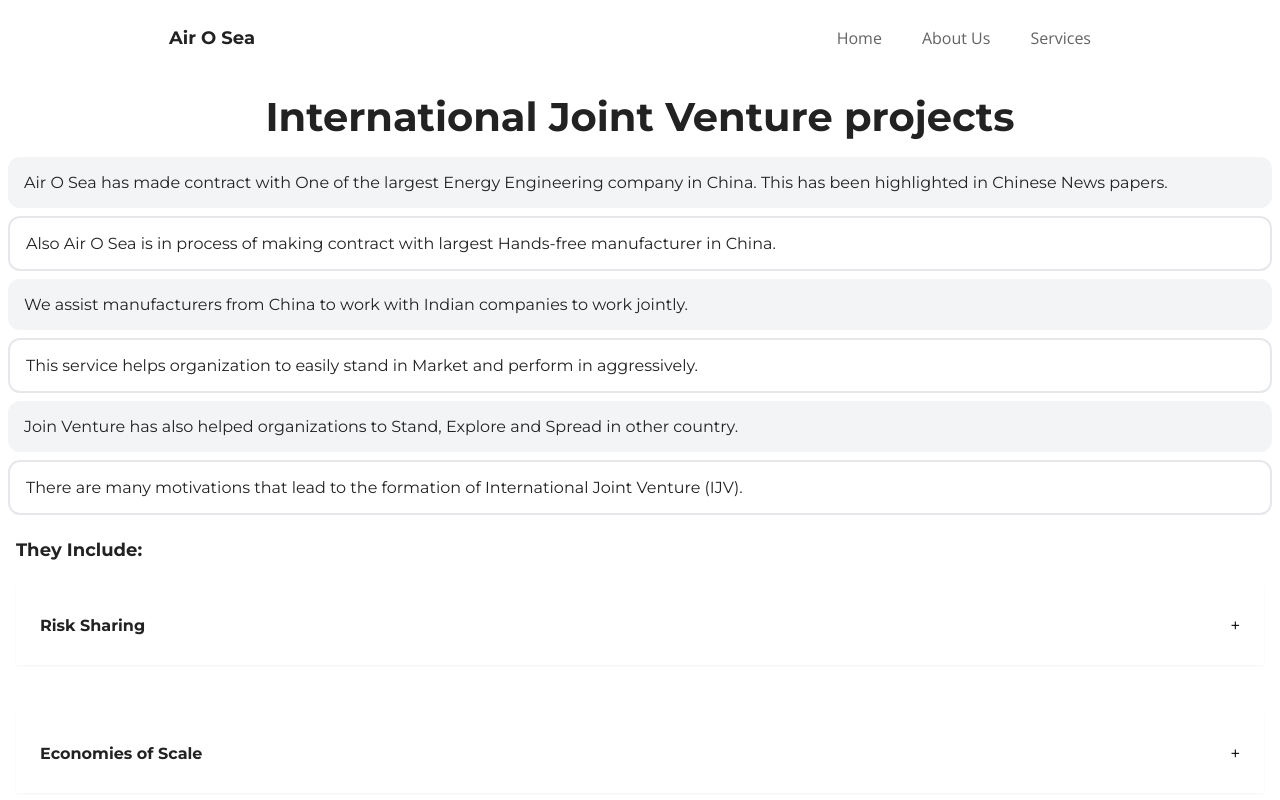
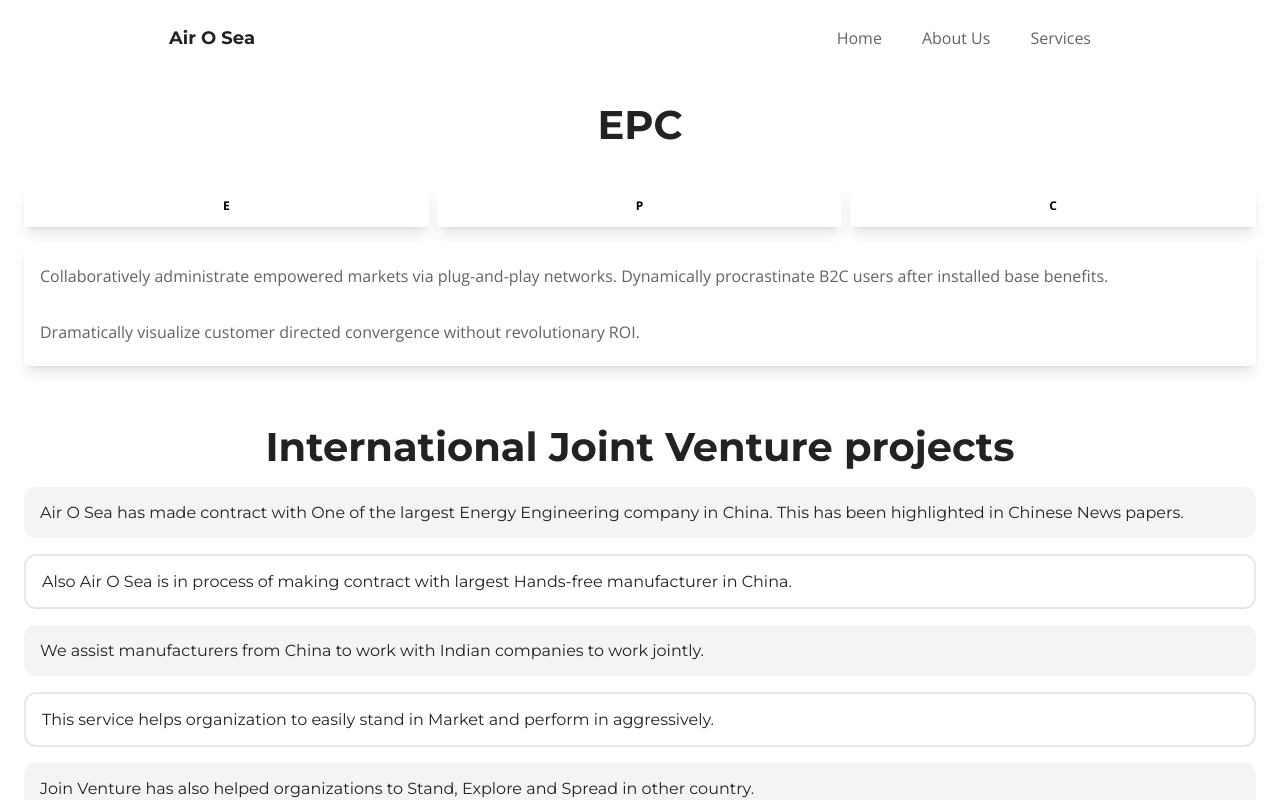
Before and after one commit to programmerpranit/air-o-sea, a Next.js app: page /services in a window 1280 px wide. Shown: the top 800 px of the page. Built offline with nearby package versions, Linux system fonts and the light colour scheme.

Commit message:
added toggle

```diff
--- /dev/null
+++ b/components/Tabs.js
@@ -0,0 +1,44 @@
+import { useState } from "react";
+const tabsData = [
+  {
+    label: 'Engineering',
+    content:
+      'We have the expertise to take the End to End consultancy responsibility of mega projects.',
+  },
+  {
+    label: 'That Text',
+    content:
+      'Fugiat dolor et quis in incididunt aute. Ullamco voluptate consectetur dolor officia sunt est dolor sint.',
+  },
+];
+
+export function Tabs() {
+  const [activeTabIndex, setActiveTabIndex] = useState(0);
+
+  return (
+    <div>
+      <div className="flex space-x-3 border-b">
+        {tabsData.map((tab, idx) => {
+          return (
+            <button
+              key={idx}
+              className={`py-2 border-b-4 transition-colors duration-300 ${
+                idx === activeTabIndex
+                  ? 'border-teal-500'
+                  : 'border-transparent hover:border-gray-200'
+              }`}
+              // Change the active tab on click.
+              onClick={() => setActiveTabIndex(idx)}
+            >
+              {tab.label}
+            </button>
+          );
+        })}
+      </div>
+      {/* Show active tab content. */}
+      <div className="py-4">
+        <p>{tabsData[activeTabIndex].content}</p>
+      </div>
+    </div>
+  );
+}
--- a/sections/Services.jsx
+++ b/sections/Services.jsx
@@ -1,15 +1,136 @@
 import Accordion from "@/components/Accordion";
+import { Tabs } from "@/components/Tabs";
 import Image from "next/image";
 import React from "react";
 
 const Services = () => {
+  const color = "pink";
+  const [openTab, setOpenTab] = React.useState(1);
   return (
     <>
-      <div className="flex flex-col">
+      <div className="flex flex-col m-2 ">
+        <div>
+          <h2 className="font-bold text-center p-2 m-2">EPC</h2>
+          <div className=" m-2 p-2">
+            <div className="flex flex-wrap">
+              <div className="w-full">
+                <ul
+                  className="flex mb-0 list-none flex-wrap pt-3 pb-4 flex-row"
+                  role="tablist"
+                >
+                  <li className="-mb-px mr-2 last:mr-0 flex-auto text-center">
+                    <a
+                      className={
+                        "text-xs font-bold uppercase px-5 py-3 shadow-lg rounded block leading-normal " +
+                        (openTab === 1
+                          ? "text-black bg-" + color + "-600"
+                          : "text-" + color + "-600 bg-white")
+                      }
+                      onClick={(e) => {
+                        e.preventDefault();
+                        setOpenTab(1);
+                      }}
+                      data-toggle="tab"
+                      href="#link1"
+                      role="tablist"
+                    >
+                      E
+                    </a>
+                  </li>
+                  <li className="-mb-px mr-2 last:mr-0 flex-auto text-center">
+                    <a
+                      className={
+                        "text-xs font-bold uppercase px-5 py-3 shadow-lg rounded block leading-normal " +
+                        (openTab === 2
+                          ? "text-black bg-" + color + "-600"
+                          : "text-" + color + "-600 bg-white")
+                      }
+                      onClick={(e) => {
+                        e.preventDefault();
+                        setOpenTab(2);
+                      }}
+                      data-toggle="tab"
+                      href="#link2"
+                      role="tablist"
+                    >
+                      P
+                    </a>
+                  </li>
+                  <li className="-mb-px mr-2 last:mr-0 flex-auto text-center">
+                    <a
+                      className={
+                        "text-xs font-bold uppercase px-5 py-3 shadow-lg rounded block leading-normal " +
+                        (openTab === 3
+                          ? "text-black bg-" + color + "-600"
+                          : "text-" + color + "-600 bg-white")
+                      }
+                      onClick={(e) => {
+                        e.preventDefault();
+                        setOpenTab(3);
+                      }}
+                      data-toggle="tab"
+                      href="#link3"
+                      role="tablist"
+                    >
+                      C
+                    </a>
+                  </li>
+                </ul>
+                <div className="relative flex flex-col min-w-0 break-words bg-white w-full mb-6 shadow-lg rounded">
+                  <div className="px-4 py-5 flex-auto">
+                    <div className="tab-content tab-space">
+                      <div
+                        className={openTab === 1 ? "block" : "hidden"}
+                        id="link1"
+                      >
+                        <p>
+                          Collaboratively administrate empowered markets via
+                          plug-and-play networks. Dynamically procrastinate B2C
+                          users after installed base benefits.
+                          <br />
+                          <br /> Dramatically visualize customer directed
+                          convergence without revolutionary ROI.
+                        </p>
+                      </div>
+                      <div
+                        className={openTab === 2 ? "block" : "hidden"}
+                        id="link2"
+                      >
+                        <p>
+                          Completely synergize resource taxing relationships via
+                          premier niche markets. Professionally cultivate
+                          one-to-one customer service with robust ideas.
+                          <br />
+                          <br />
+                          Dynamically innovate resource-leveling customer
+                          service for state of the art customer service.
+                        </p>
+                      </div>
+                      <div
+                        className={openTab === 3 ? "block" : "hidden"}
+                        id="link3"
+                      >
+                        <p>
+                          Efficiently unleash cross-media information without
+                          cross-media value. Quickly maximize timely
+                          deliverables for real-time schemas.
+                          <br />
+                          <br /> Dramatically maintain clicks-and-mortar
+                          solutions without functional solutions.
+                        </p>
+                      </div>
+                    </div>
+                  </div>
+                </div>
+              </div>
+            </div>
+          </div>
+        </div>
         <div>
           <h2 className="font-bold text-center p-2 m-2">
             International Joint Venture projects
           </h2>
+          <div className="m-2 space-y-4">
             <h6 className="rounded-xl flex  p-4 m-2 bg-gray-100">
               Air O Sea has made contract with One of the largest Energy
               Engineering company in China. This has been highlighted in Chinese
@@ -20,8 +141,8 @@
               Hands-free manufacturer in China.
             </h6>
             <h6 className="rounded-xl flex  p-4 m-2 bg-gray-100">
-            We assist manufacturers from China to work with Indian companies to
-            work jointly.
+              We assist manufacturers from China to work with Indian companies
+              to work jointly.
             </h6>
             <h6 className="p-4 m-2 rounded-xl  border-2">
               This service helps organization to easily stand in Market and
@@ -36,8 +157,9 @@
               International Joint Venture (IJV).
             </h6>
           </div>
-        <div className="flex flex-col p-2 m-2">
-          <h4 className="text-left ">They Include:</h4>
+        </div>
+        <div className="flex flex-col p-3 m-2">
+          <h4 className="text-left  ">They Include:</h4>
           <Accordion
             title={"Risk Sharing"}
             content="Risk sharing is a common reason to form an IJV, particularly, in highly capital intensive industries and in industries where the high costs of product development equal a high likelihood of failure of any particular product."
```
Lines whose indentation alone changed are shown as unchanged.
